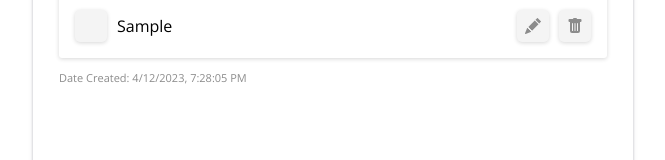
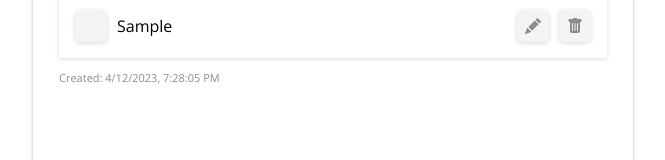
Before and after one commit to MaralNajafi/editable-todo-app, a React (Create React App) app: page / in a window 1280 px wide. Both pictures are taken after typing "Sample" into the empty fields and a click on the button 900 px from the left and 156 px from the top of the page. Shown: the part 300-460 px from the top of the page, without its empty margins (307-972 px from the left). Built offline with nearby package versions, Linux system fonts and the light colour scheme.

Commit message:
update: date and time

```diff
--- a/src/components/AppContainer/AppContainer.jsx
+++ b/src/components/AppContainer/AppContainer.jsx
@@ -40,7 +40,7 @@ const AppContainer = () => {
     const newTodos = [...todos];
     if (newContent !== prevContent) {
       newTodos[TodoIndex].content = newContent;
-      newTodos[TodoIndex].dateModified = new Date().toUTCString();
+      newTodos[TodoIndex].dateModified = new Date().toLocaleString();
       setTodos(newTodos);
     } else {
       return
--- a/src/components/Todo/Todo.jsx
+++ b/src/components/Todo/Todo.jsx
@@ -62,8 +62,8 @@ export default function Todo({
         </div>
       </div>
       <div className="todo-date">
-        <div>date created: {dateCreated}</div>
-        {dateModified && <div>Date modified: {dateModified}</div>}
+        <div>created: {dateCreated}</div>
+        {dateModified && <div>modified: {dateModified}</div>}
       </div>
     </li>
   );
```
